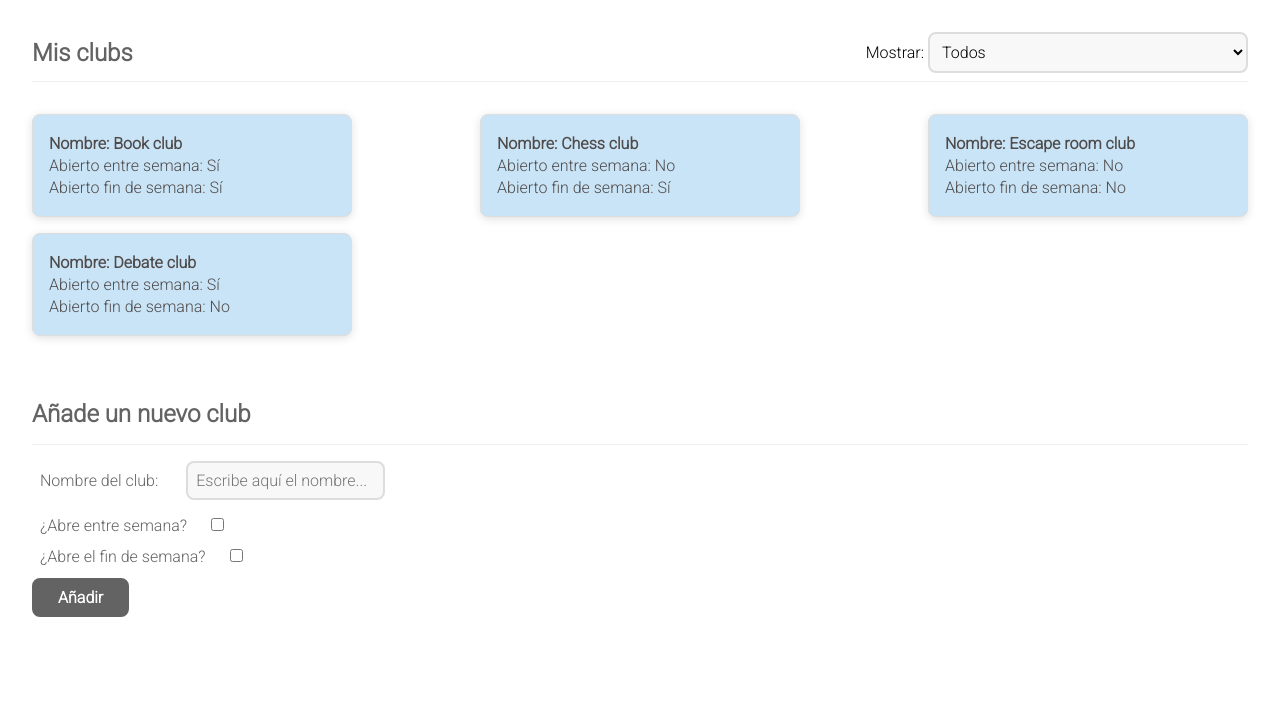
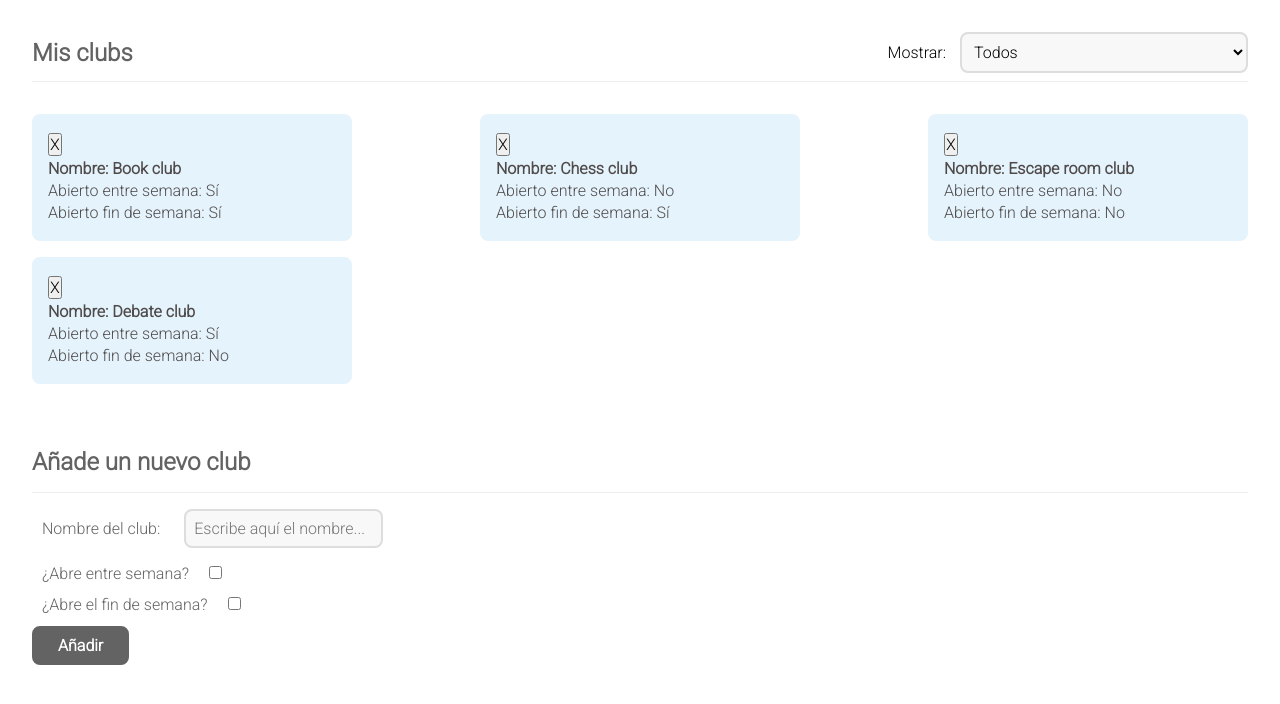
Before and after one commit to Adalab/modulo-3-evaluacion-intermedia-patricuismart, a React (Create React App) app: page / in a window 1280 px wide. Shown: the top 704 px of the page. Built offline with nearby package versions, Linux system fonts and the light colour scheme.

Commit message:
Errase button JSX

```diff
--- a/src/components/App.js
+++ b/src/components/App.js
@@ -1,5 +1,5 @@
 import '../styles/App.scss';
-//Import de datos de luista de contactos array de 4 objetos
+//Import de datos de lista de contactos array de 4 objetos data.json
 import initialData from '../data/contact.json';
 import { useState } from 'react';
 
@@ -8,6 +8,7 @@ function App() {
 
   const [data, setData] = useState(initialData);
   const [filter, setFilter] = useState('all');
+  const [errase, setErrase] = useState([]);
   const [name, setName] = useState('');
   const [week, setWeek] = useState('');
   const [weekend, setWeekend] = useState('');
@@ -41,8 +42,20 @@ function App() {
     setWeekend('');
   };
 
+  //conocer el value del select para filtrar
+
   const handleFilter = (ev) => {
     setFilter(ev.target.value);
+  };
+
+  //borrar un club cuando se hace click sobre botón "x"
+
+  const handleErrase = (ev) => {
+    ev.preventDefault();
+    setErrase(ev.target.id);
+    console.log(errase);
+    data.splice(errase, 1);
+    setErrase([...data]);
   };
 
   //Para cada uno de los objetos de data va a generar ese html y lo acumula en una array, lo guardo en variable htmlClubList
@@ -61,6 +74,15 @@ function App() {
     //añade todos los clubs
     .map((oneClub, index) => (
       <li key={index} className="club__item">
+        <div>
+          <input
+            id={index}
+            className="errase__btn"
+            type="submit"
+            value="X"
+            onClick={handleErrase}
+          />
+        </div>
         <p className="club__name">Nombre: {oneClub.name}</p>
         <p className="club__week">
           <label className="club__label">
@@ -80,7 +102,9 @@ function App() {
       <header className="header">
         <h1 className="header__title">Mis clubs</h1>
         <form>
-          <label htmlFor="show">Mostrar: </label>
+          <label className="header__label" htmlFor="show">
+            Mostrar:{' '}
+          </label>
           <select
             className="header__select"
             id="size"
--- a/src/styles/components/_main.scss
+++ b/src/styles/components/_main.scss
@@ -13,10 +13,13 @@
     font-size: 1.5rem;
     color: rgb(99, 99, 99);
   }
+  &__label {
+    margin-right: 10px;
+  }
 
   &__select {
     padding: 0.5rem;
-    width: 20rem;
+    width: 18rem;
     border: 2px solid #ddd;
     border-radius: 0.5rem;
     background-color: #f8f8f8;
@@ -42,9 +45,8 @@
     width: 20rem;
     list-style: none;
     border-radius: 0.5rem;
-    border: 1px solid #ddd;
-    background-color: rgb(201, 228, 246);
-    box-shadow: rgba(99, 99, 99, 0.2) 0px 2px 8px 0px;
+    border: 1px solid (127, 194, 241);
+    background-color: rgba(127, 194, 241, 0.2);
     font-weight: bold;
     color: rgb(80, 75, 75);
 
@@ -76,13 +78,13 @@
     padding: 3rem 0 1rem 0;
     font-size: 1rem;
     color: rgb(99, 99, 99);
-    margin-right: 1rem;
+    margin-right: 10px;
     margin-bottom: 1rem;
-    padding: 0.5rem;
+    padding: 10px;
   }
 
   &__input {
-    margin-right: 1rem;
+    margin-right: 10px;
     margin-bottom: 1rem;
     padding: 0.5rem;
     border: 2px solid #ddd;
```
